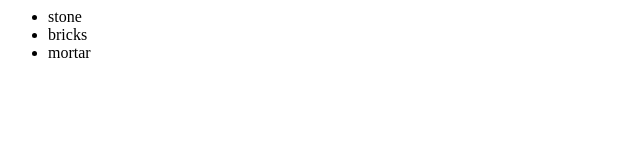
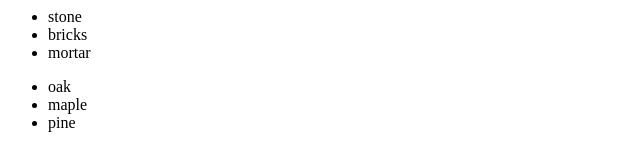
Before and after one commit to hasueki/newGitTest, a plain HTML site: page index.html in a window 1280 px wide. Shown: the whole page, without its empty margins (0-640 px from the left). Drawn offline with Linux system fonts and the light colour scheme.

Commit message:
Added list of trees

```diff
--- a/index.html
+++ b/index.html
@@ -7,5 +7,12 @@
           <li>mortar</li>
         </ul>
       </div>
+      <div>
+        <ul>
+          <li>oak</li>
+	        <li>maple</li>
+          <li>pine</li>
+        </ul>
+      </div>
   </body>
 </html>
```
